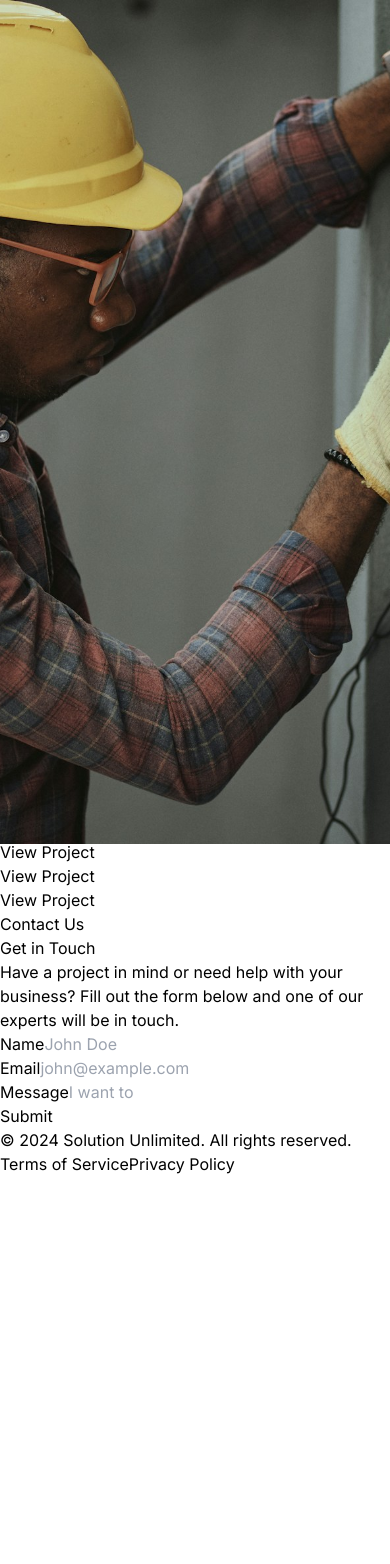
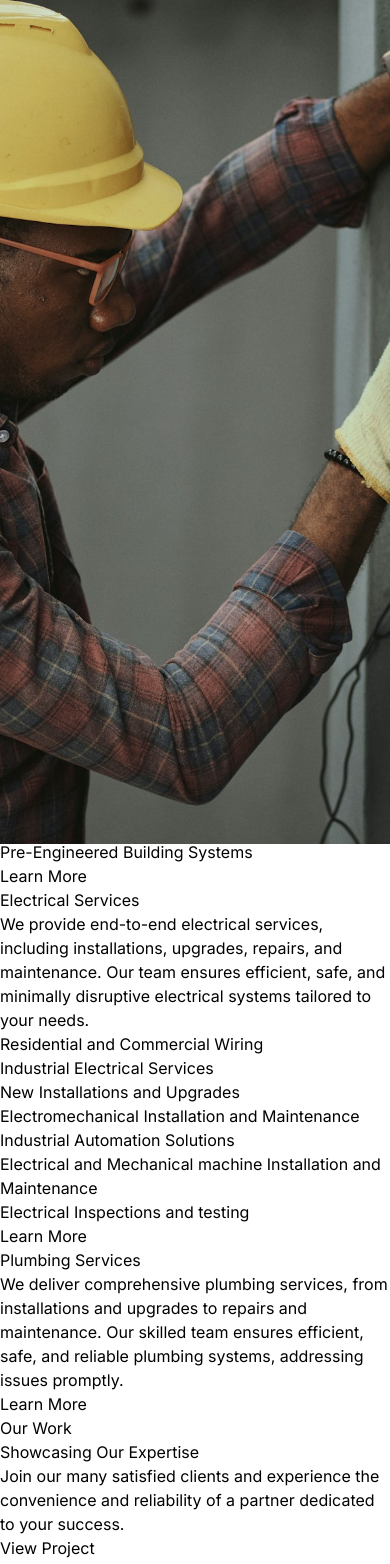
Before and after one commit to kushagarwal11ag/solution-unlimited, a Next.js app: page / in a window 390 px wide. Shown: the top 1564 px of the page. Before the commit the page ends 1176 px from the top, so only its background shows below. Built offline with nearby package versions, Linux system fonts and the light colour scheme.

Commit message:
Edited content

```diff
--- a/src/components/home.tsx
+++ b/src/components/home.tsx
@@ -14,10 +14,14 @@ const home = () => {
               Trusted Solutions for Your Business
             </h1>
             <p className="md:text-xl">
-							Solution Unlimited provides comprehensive
+              {/* Solution Unlimited provides comprehensive
 							electrical, civil, and many more services to ensure
 							efficiency, safety and minimal disruption which
-							helping your business thrive.
+							helping your business thrive. */}
+              Welcome to Solution Unlimited, your premier choice for
+              comprehensive commercial and industrial services. Founded by Manoj
+              Kumar and Mukesh Vaghela, we specialize in electrical, civil, and
+              fabrication work, offering seamless, end-to-end solutions.
             </p>
             <Link
               href="#services"
--- a/src/components/services.tsx
+++ b/src/components/services.tsx
@@ -12,24 +12,41 @@ const services = () => {
           <h2 className="text-3xl font-bold tracking-tighter sm:text-5xl">
             Tailored Solutions for Your Business
           </h2>
+          {/* <p className="max-w-[900px] md:text-xl/relaxed lg:text-base/relaxed xl:text-xl/relaxed">
+            Solution Unlimited offers a wide range of services to meet your
+            business needs, from property management to electrical installation
+            and repair.
+          </p> */}
           <p className="max-w-[900px] md:text-xl/relaxed lg:text-base/relaxed xl:text-xl/relaxed">
-						Solution Unlimited offers a wide range of services to
-						meet your business needs, from property management to
-						electrical installation and repair.
+            Our services include electrical and civil repairs, maintenance, new
+            installations, and PEB shed fabrication. We also provide electrical
+            inspections and testing to ensure your infrastructure meets all
+            standards.
+          </p>
+          <p className="max-w-[900px] md:text-xl/relaxed lg:text-base/relaxed xl:text-xl/relaxed">
+            With 24/7 emergency services, we minimize downtime and keep your
+            operations running smoothly. Our skilled team delivers high-quality
+            work tailored to your specific needs, eliminating the hassle of
+            coordinating with multiple vendors.
           </p>
         </div>
         <div className="grid max-w-5xl items-center gap-6 lg:grid-cols-2 lg:gap-12">
           <div className="flex flex-col justify-center">
             <div className="grid gap-2">
-							<h3 className="text-xl font-bold">
-								Design and PEB fabrication
-							</h3>
+              <h3 className="text-xl font-bold">Design and PEB Fabrication</h3>
               <p className="text-black/85 dark:text-white/85">
-								We provide comprehensive services for
-								Pre-Engineered Building (PEB) sheds, including
-								installations, upgrades, repairs and
-								maintenance.
+                We offer design, fabrication, installation, upgrades, repairs,
+                and maintenance of Pre-Engineered Building (PEB) structures. Our
+                durable, compliant solutions extend the lifespan and
+                functionality of your buildings.
               </p>
+              <ul className="list-disc list-inside">
+                <li>Steel Building Solutions</li>
+                <li>Industrial and Commercial Building Construction</li>
+                <li>Roofing and Cladding Solutions</li>
+                <li>Structural Steel Fabrication</li>
+                <li>Pre-Engineered Building Systems</li>
+              </ul>
               <Button variant="default">Learn More</Button>
             </div>
           </div>
@@ -55,14 +72,30 @@ const services = () => {
           </div>
           <div className="flex flex-col justify-center">
             <div className="grid gap-2">
-							<h3 className="text-xl font-bold">
-								Electrical Services
-							</h3>
+              <h3 className="text-xl font-bold">Electrical Services</h3>
+              {/* <p className="text-black/85 dark:text-white/85">
+                We provide comprehensive services for electrical and civil
+                systems, including new installations, upgrades, repairs and
+                maintenance.
+              </p> */}
               <p className="text-black/85 dark:text-white/85">
-								We provide comprehensive services for electrical
-								and civil systems, including new installations,
-								upgrades, repairs and maintenance.
+                We provide end-to-end electrical services, including
+                installations, upgrades, repairs, and maintenance. Our team
+                ensures efficient, safe, and minimally disruptive electrical
+                systems tailored to your needs.
               </p>
+              <ul className="list-disc list-inside">
+                <li> Residential and Commercial Wiring</li>
+                <li> Industrial Electrical Services</li>
+
+                <li> New Installations and Upgrades </li>
+                <li> Electromechanical Installation and Maintenance </li>
+                <li> Industrial Automation Solutions</li>
+                <li>
+                  Electrical and Mechanical machine Installation and Maintenance
+                </li>
+                <li> Electrical Inspections and testing</li>
+              </ul>
               <Button variant="default">Learn More</Button>
             </div>
           </div>
@@ -70,14 +103,14 @@ const services = () => {
         <div className="grid max-w-5xl items-center gap-6 lg:grid-cols-2 lg:gap-12">
           <div className="flex flex-col justify-center">
             <div className="grid gap-2">
-							<h3 className="text-xl font-bold">
-								Plumbing Services
-							</h3>
+              <h3 className="text-xl font-bold">Plumbing Services</h3>
               <p className="text-black/85 dark:text-white/85">
-								We provide complete range of plumbing services,
-								including installations, upgrades, repairs and
-								regular maintenance.
+                We deliver comprehensive plumbing services, from installations
+                and upgrades to repairs and maintenance. Our skilled team
+                ensures efficient, safe, and reliable plumbing systems,
+                addressing issues promptly.
               </p>
+
               <Button variant="default">Learn More</Button>
             </div>
           </div>
--- a/src/components/work.tsx
+++ b/src/components/work.tsx
@@ -7,6 +7,7 @@ const work = () => {
       id="portfolio"
       className="py-16 md:py-32 dark:bg-black container px-4 md:px-6"
     >
+      <div className="flex flex-col items-center justify-center text-center">
         <div className="container px-4 md:px-6">
           <div className="flex flex-col items-center justify-center text-center">
             <div className="inline-block rounded-lg px-3 py-1 text-sm text-black/75 dark:text-white/75">
@@ -16,8 +17,8 @@ const work = () => {
               Showcasing Our Expertise
             </h2>
             <p className="max-w-[900px] text-muted-foreground md:text-xl/relaxed lg:text-base/relaxed xl:text-xl/relaxed">
-						Take a look at some of our past projects and see how
-						we&apos;ve helped businesses like yours succeed.
+              Join our many satisfied clients and experience the convenience and
+              reliability of a partner dedicated to your success.
             </p>
           </div>
           <div className="mx-auto grid max-w-5xl items-center gap-6 py-12 lg:grid-cols-3 lg:gap-8">
@@ -56,6 +57,10 @@ const work = () => {
             </div>
           </div>
         </div>
+        <p className="text-3xl font-bold tracking-tighter">
+          Solution Unlimited - Empowering Industries, Anytime, Anywhere.
+        </p>
+      </div>
     </section>
   );
 };
```
Also changed, not shown: 1 other file (tests, documents, lock files or other folders). Lines whose indentation alone changed are shown as unchanged.
